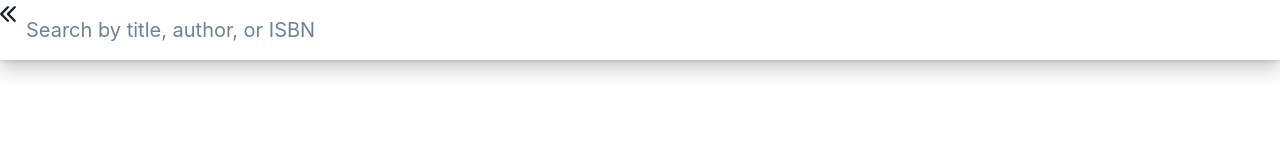
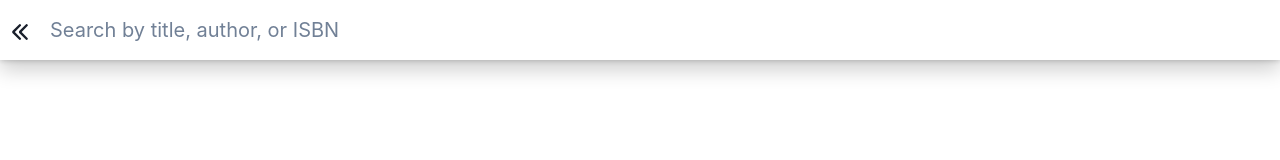
Before and after one commit to almamunkhan09/book-tracking-application, a React (Vite) app: page /search in a window 1280 px wide. Shown: the top 160 px of the page. Built offline with nearby package versions, Linux system fonts and the light colour scheme.

Commit message:
Add the arrow button in the search bar

```diff
--- a/src/Components/SearchPage.tsx
+++ b/src/Components/SearchPage.tsx
@@ -1,5 +1,5 @@
 import { ArrowLeftIcon } from '@chakra-ui/icons';
-import { useStatStyles } from '@chakra-ui/react';
+import { Box, useStatStyles } from '@chakra-ui/react';
 import React, { useState } from 'react';
 import { Link } from 'react-router-dom';
 import { contextApi } from '../App';
@@ -24,10 +24,10 @@ function SearchPage() {
 
   return (
     <div className="search-books">
-      <div className="search-books-bar">
+      <Box className="search-books-bar" alignItems={'center'}>
         <Link to={'/'}>
           {' '}
-          <ArrowLeftIcon />{' '}
+          <ArrowLeftIcon mx={3} />{' '}
         </Link>
         <div className="search-books-input-wrapper">
           <input
@@ -41,7 +41,7 @@ function SearchPage() {
             }}
           />
         </div>
-      </div>
+      </Box>
       <div className="search-books-results">
         {searchedBooks.length ? <CardsGrid books={searchedBooks} /> : ' '}
       </div>
```
